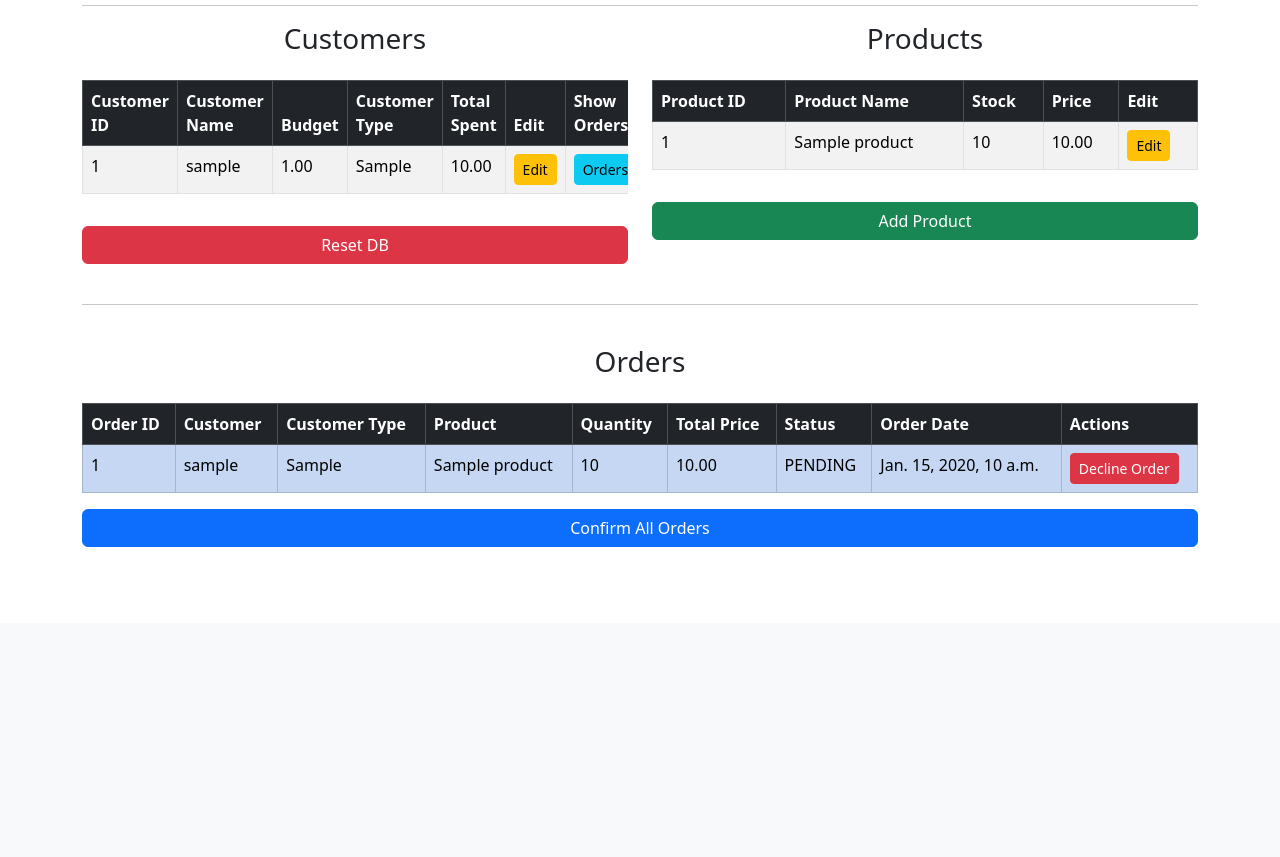
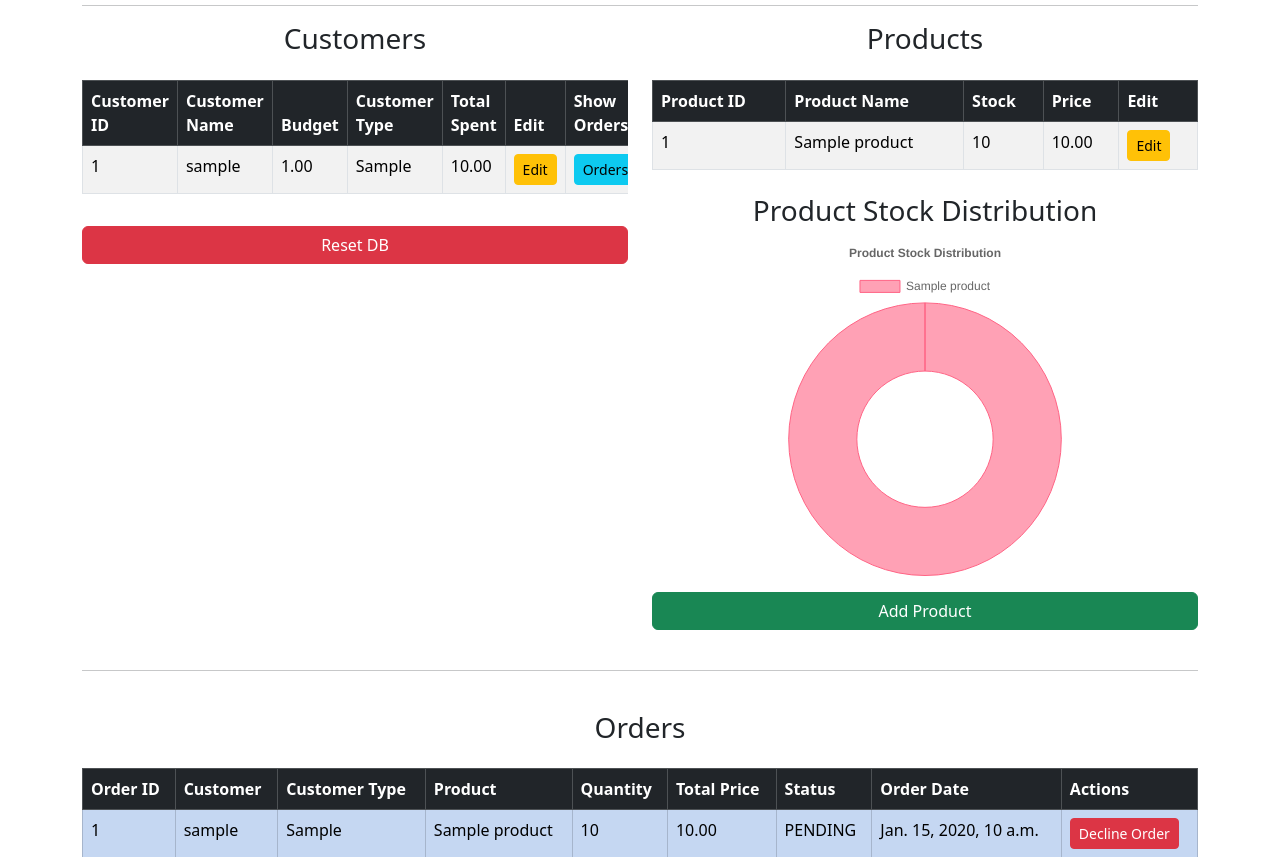
Before and after one commit to asymetriG/honeysteel_ecommerce, a Django app: page /administration/dashboard/ in a window 1280 px wide. Shown: the part 177-1034 px from the top of the page. Before the commit the page ends 724 px from the top, so only its background shows below. Run offline with Django 5.2, Linux system fonts and the light colour scheme; tables that the repository leaves empty hold one stand-in row (values such as "Sample post").

Commit message:
chart added

```diff
--- a/honeysteel_ecommerce/administration/views.py
+++ b/honeysteel_ecommerce/administration/views.py
@@ -15,10 +15,19 @@ def dashboard(request):
     products = Product.objects.all()
     orders = Order.objects.all()
 
+    product_names = [product.product_name for product in products]
+    product_stocks = [product.stock for product in products]
+    low_stock_products = [product for product in products if product.stock < 10]
+
+
     context = {
         'customers': customers,
         'products': products,
         'orders': orders,
+        'product_names': product_names,
+        'product_stocks': product_stocks,
+        'low_stock_products': low_stock_products,
+
     }
 
     return render(request, 'administration/dashboard.html', context)
--- a/honeysteel_ecommerce/templates/administration/dashboard.html
+++ b/honeysteel_ecommerce/templates/administration/dashboard.html
@@ -87,10 +87,31 @@
                     {% endfor %}
                 </tbody>
             </table>
-            <a href="{% url 'product:add_product' %}" class="btn btn-success w-100 mt-3">Add Product</a>
-        </div>
-    </div>
-</div>
+            <div class="container mt-4">
+                <h3 class="text-center">Product Stock Distribution</h3>
+                <div class="row justify-content-center">
+                    <div class="col-md-8">
+
+                        <canvas id="productChart"></canvas>
+                    </div>
+                </div>
+            </div>
+            {% if low_stock_products %}
+            <br>
+            <div class="alert alert-warning">
+                <h4 class="alert-heading">Low Stock Warning!</h4>
+                <p>The following products have less than 10 units in stock:</p>
+                <ul>
+                    {% for product in low_stock_products %}
+                    <li><strong>{{ product.product_name }}</strong>: {{ product.stock }} units left</li>
+                    {% endfor %}
+                </ul>
+            </div>
+            {% endif %}
+                        <a href="{% url 'product:add_product' %}" class="btn btn-success w-100 mt-3">Add Product</a>
+                    </div>
+                </div>
+            </div>
 
 <br><hr><br>
 
@@ -147,4 +168,53 @@
 </div>
 
 <br>
+<script>
+    // Get data from the template
+    const productNames = {{ product_names|safe }};
+    const productStocks = {{ product_stocks|safe }};
+    console.log(productNames);
+    console.log(productStocks);
+
+    // Create the chart
+    const ctx = document.getElementById('productChart').getContext('2d');
+    const productChart = new Chart(ctx, {
+        type: 'doughnut', // or 'pie'
+        data: {
+            labels: productNames,
+            datasets: [{
+                label: 'Stock',
+                data: productStocks,
+                backgroundColor: [
+                    'rgba(255, 99, 132, 0.6)',
+                    'rgba(54, 162, 235, 0.6)',
+                    'rgba(255, 206, 86, 0.6)',
+                    'rgba(75, 192, 192, 0.6)',
+                    'rgba(153, 102, 255, 0.6)',
+                    'rgba(255, 159, 64, 0.6)'
+                ],
+                borderColor: [
+                    'rgba(255, 99, 132, 1)',
+                    'rgba(54, 162, 235, 1)',
+                    'rgba(255, 206, 86, 1)',
+                    'rgba(75, 192, 192, 1)',
+                    'rgba(153, 102, 255, 1)',
+                    'rgba(255, 159, 64, 1)'
+                ],
+                borderWidth: 1
+            }]
+        },
+        options: {
+            responsive: true,
+            plugins: {
+                legend: {
+                    position: 'top',
+                },
+                title: {
+                    display: true,
+                    text: 'Product Stock Distribution'
+                }
+            }
+        }
+    });
+</script>
 {% endblock body %}
--- a/honeysteel_ecommerce/templates/utils/layout.html
+++ b/honeysteel_ecommerce/templates/utils/layout.html
@@ -6,6 +6,7 @@
     <meta name="viewport" content="width=device-width, initial-scale=1.0">
     <link href="https://cdn.jsdelivr.net/npm/bootstrap@5.3.3/dist/css/bootstrap.min.css" rel="stylesheet" integrity="sha384-QWTKZyjpPEjISv5WaRU9OFeRpok6YctnYmDr5pNlyT2bRjXh0JMhjY6hW+ALEwIH" crossorigin="anonymous">
     <link rel="stylesheet" href="https://cdnjs.cloudflare.com/ajax/libs/font-awesome/6.0.0/css/all.min.css">
+
 
     {% block title %}
 
@@ -81,6 +82,8 @@
       {% endfor %}
       <br>
     {% endif %}
+    <script src="https://cdn.jsdelivr.net/npm/chart.js"></script>
+
 
         {% block body %}
 
@@ -88,6 +91,7 @@
     </div>
 
     <script src="https://cdn.jsdelivr.net/npm/bootstrap@5.3.3/dist/js/bootstrap.bundle.min.js" integrity="sha384-YvpcrYf0tY3lHB60NNkmXc5s9fDVZLESaAA55NDzOxhy9GkcIdslK1eN7N6jIeHz" crossorigin="anonymous"></script>
+
     <script>
         (() => {
           'use strict'
```
